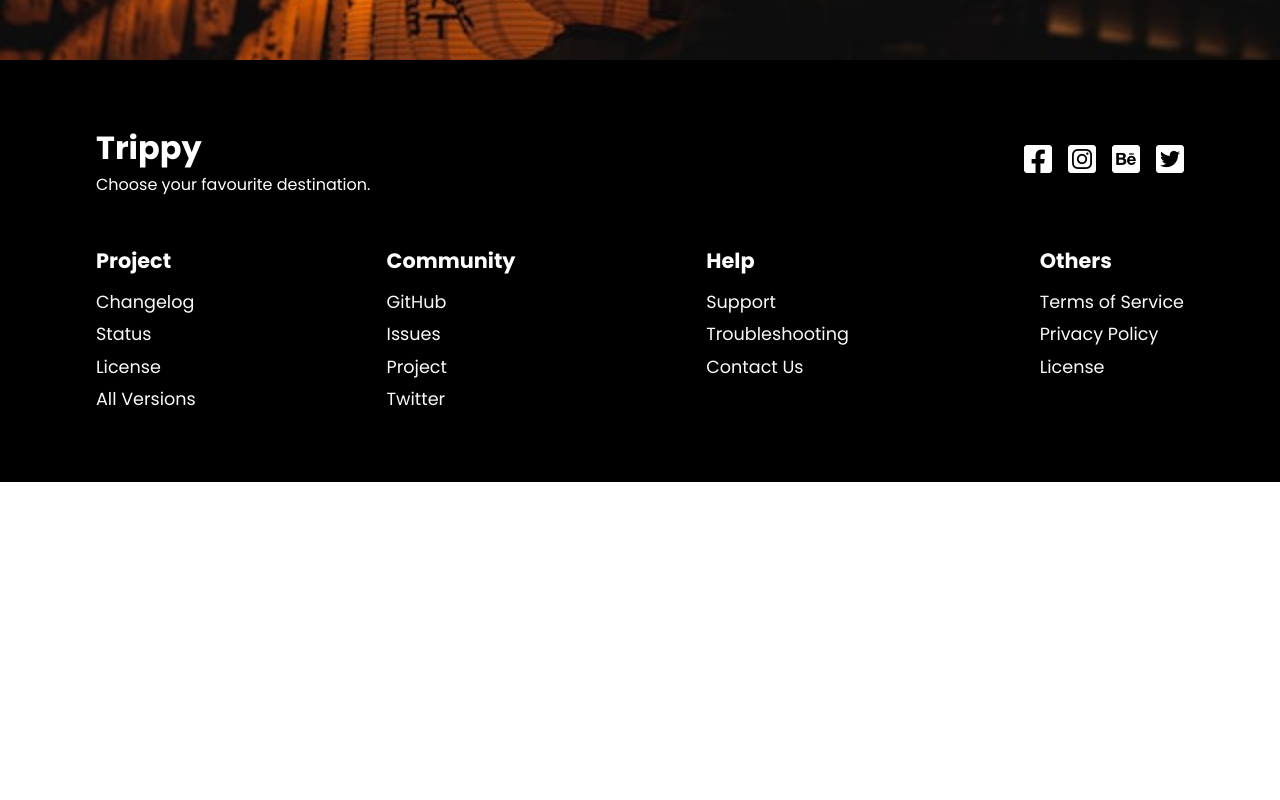
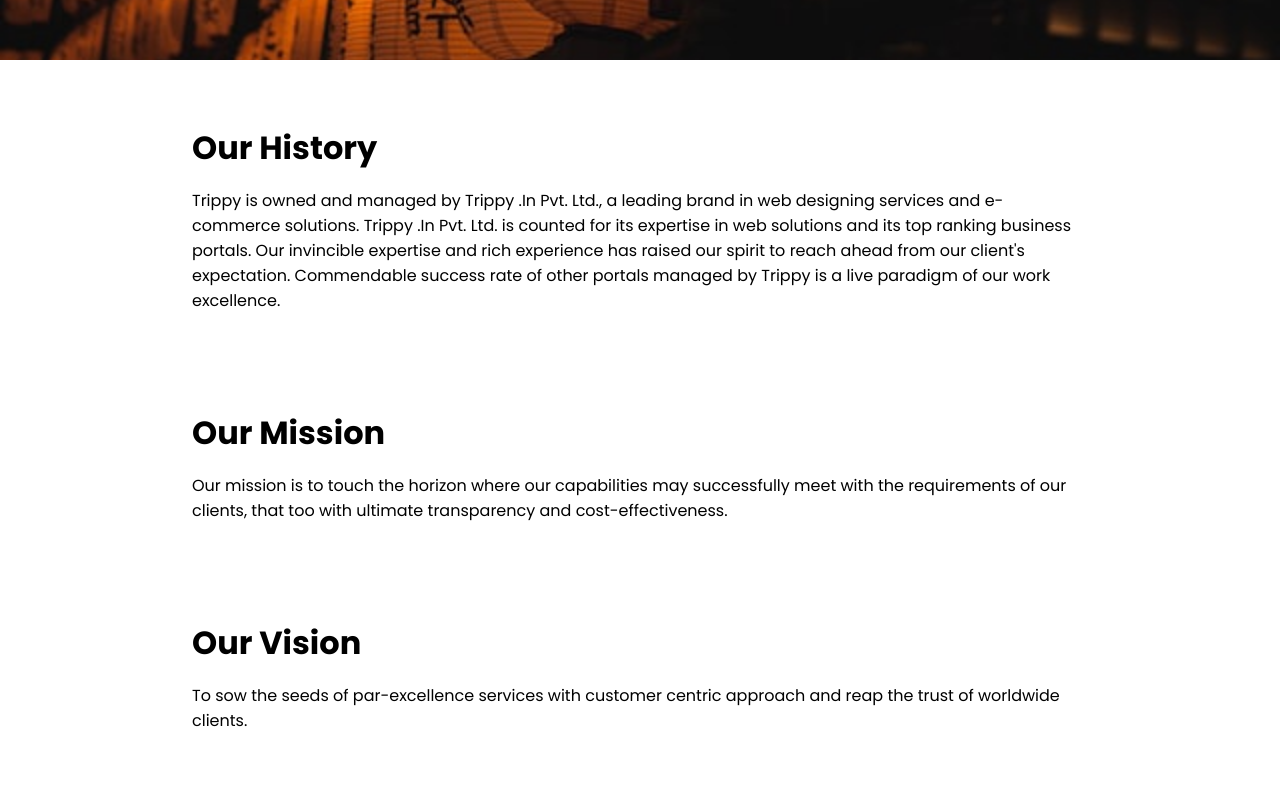
Before and after one commit to Caovandah/Tour-Travel-Project, a React (Create React App) app: page /about in a window 1280 px wide. Shown: the part 500-1300 px from the top of the page. Before the commit the page ends 982 px from the top, so only its background shows below. Built offline with nearby package versions, Linux system fonts and the light colour scheme.

Commit message:
Upload: About Page

```diff
--- /dev/null
+++ b/src/components/About/AboutUs.js
@@ -0,0 +1,23 @@
+import AboutUsData from './AboutUsData';
+import './AboutUsStyles.css';
+
+function AboutUs() {
+    return (
+        <div className="about-container">
+            <AboutUsData
+                heading="Our History"
+                text="Trippy is owned and managed by Trippy .In Pvt. Ltd., a leading brand in web designing services and e-commerce solutions. Trippy .In Pvt. Ltd. is counted for its expertise in web solutions and its top ranking business portals. Our invincible expertise and rich experience has raised our spirit to reach ahead from our client's expectation. Commendable success rate of other portals managed by Trippy is a live paradigm of our work excellence."
+            />
+            <AboutUsData
+                heading="Our Mission"
+                text="Our mission is to touch the horizon where our capabilities may successfully meet with the requirements of our clients, that too with ultimate transparency and cost-effectiveness."
+            />
+            <AboutUsData
+                heading="Our Vision"
+                text="To sow the seeds of par-excellence services with customer centric approach and reap the trust of worldwide clients."
+            />
+        </div>
+    );
+}
+
+export default AboutUs;
--- /dev/null
+++ b/src/components/About/AboutUsData.js
@@ -0,0 +1,12 @@
+import './AboutUsStyles.css';
+
+function AboutUsData(props) {
+    return (
+        <div className="about-container">
+            <h1>{props.heading}</h1>
+            <p>{props.text}</p>
+        </div>
+    );
+}
+
+export default AboutUsData;
--- /dev/null
+++ b/src/components/About/AboutUsStyles.css
@@ -0,0 +1,18 @@
+.about-container {
+    margin: 4rem 6rem;
+    text-align: start;
+}
+
+.about-container h1 {
+    padding-bottom: 1rem;
+}
+
+.about-container p {
+    padding-bottom: 2rem;
+}
+
+@media screen and (max-width: 850px) {
+    .about-container {
+        margin: 4rem 2rem;
+    }
+}
--- a/src/routes/About.js
+++ b/src/routes/About.js
@@ -1,6 +1,7 @@
 import Hero from '~/components/Home/Hero';
 import banner from '~/assets/night.jpg';
 import Footer from '~/components/Footer/Footer';
+import AboutUs from '~/components/About/AboutUs';
 
 function About() {
     return (
@@ -14,6 +15,7 @@
                 // url="/"
                 btnClass="hide"
             />
+            <AboutUs />
             <Footer />
         </>
     );
```
